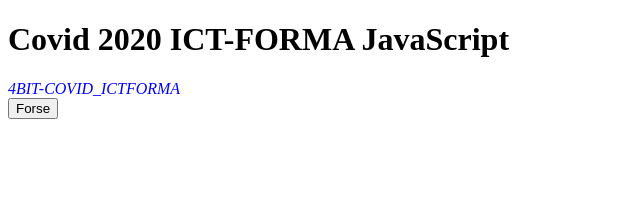
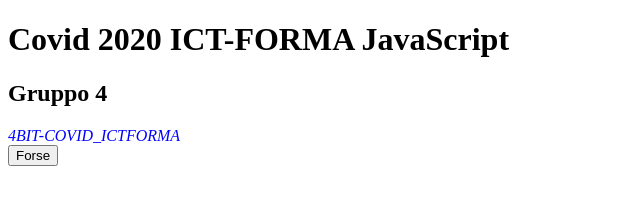
Before and after one commit to FantoniAlessio/Simcovid-Javascript, a plain HTML site: page 4bit.html in a window 1280 px wide. Shown: the whole page, without its empty margins (0-640 px from the left). Drawn offline with Linux system fonts and the light colour scheme.

Commit message:
Gruppo 4

```diff
--- a/4bit.html
+++ b/4bit.html
@@ -5,6 +5,7 @@
 <body>
     <script src="COVID.js"></script>
     <h1>Covid 2020 ICT-FORMA JavaScript</h1>
+    <h2>Gruppo 4</h2>
     <p1 id="test">4BIT-COVID_ICTFORMA</p1>
     <br>
     <button type="button" onclick="test()">Forse</button>
```
